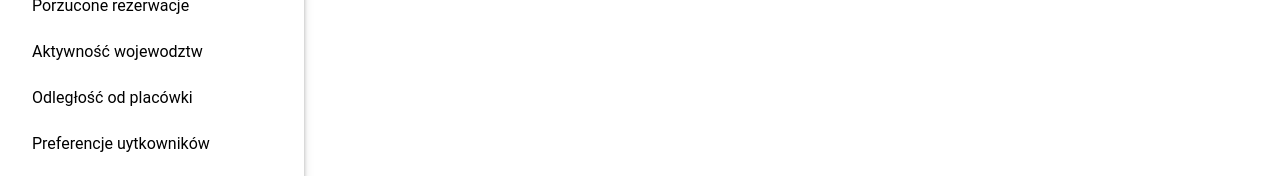
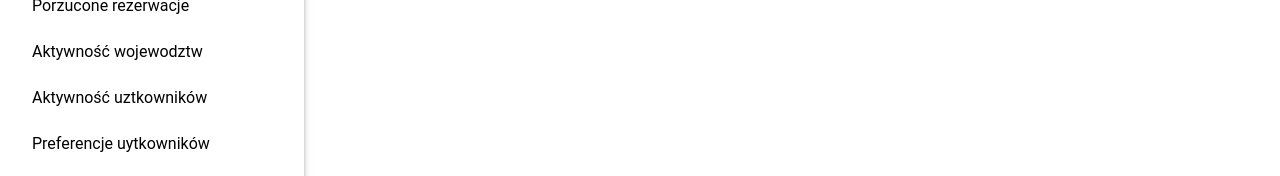
Before and after one commit to Rmiq/hackyeah-eam, a React (Create React App) app: page /dane-analityczne in a window 1280 px wide. Shown: the part 197-373 px from the top of the page. Built offline with nearby package versions, Linux system fonts and the light colour scheme.

Commit message:
changing the text value on the sidebar component

```diff
--- a/src/app/pages/Analytics/index.js
+++ b/src/app/pages/Analytics/index.js
@@ -30,7 +30,7 @@ class Analytics extends Component {
                         <Link to="AnalyticsFour">Aktywność wojewodztw</Link>
                         </MenuItem>
                         <MenuItem>
-                        <Link to="DistanceMap">Odległość od placówki</Link>
+                        <Link to="DistanceMap">Aktywność uztkowników</Link>
                         </MenuItem>
                         <MenuItem>
                         <Link to="UserPreferences">Preferencje uytkowników</Link>
```
